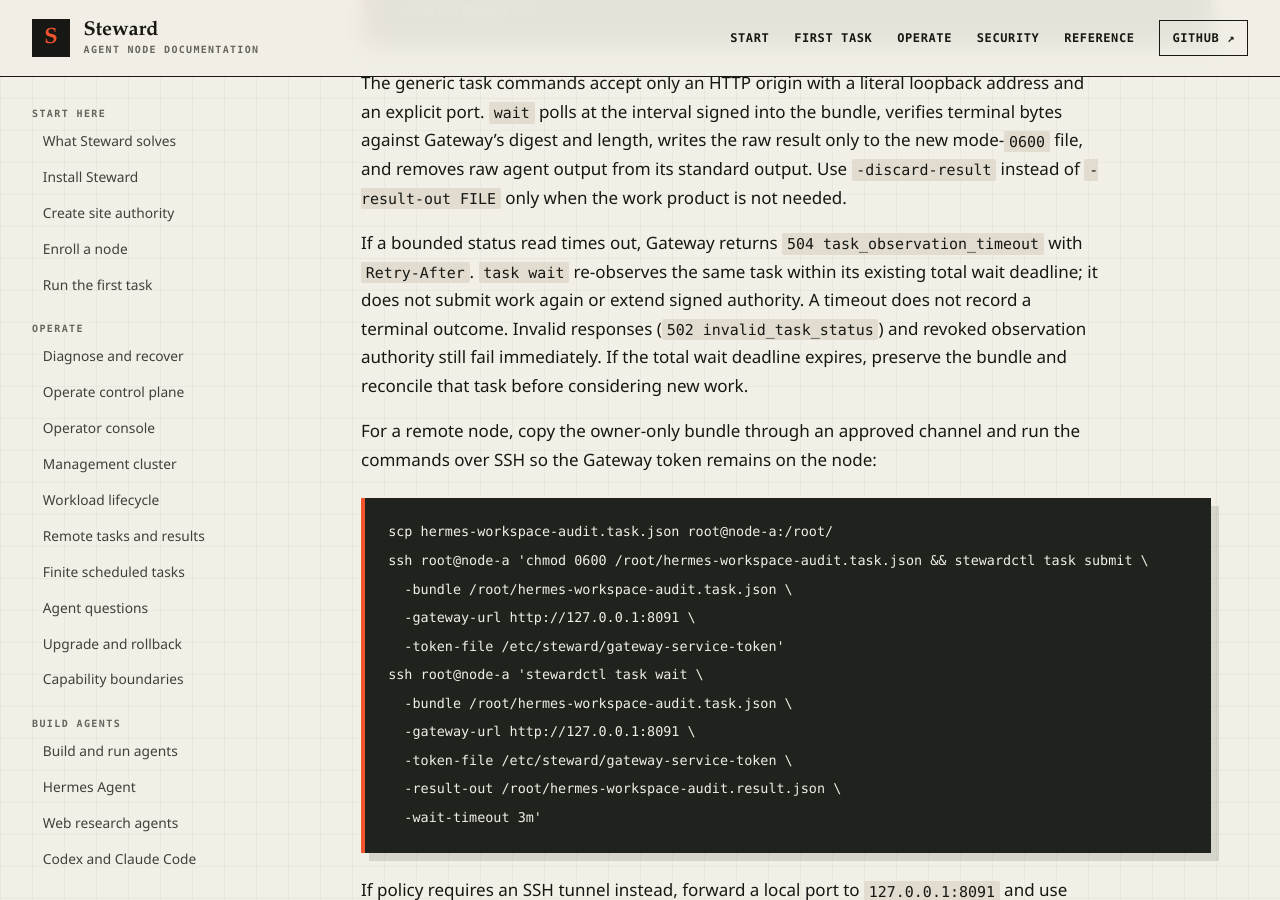
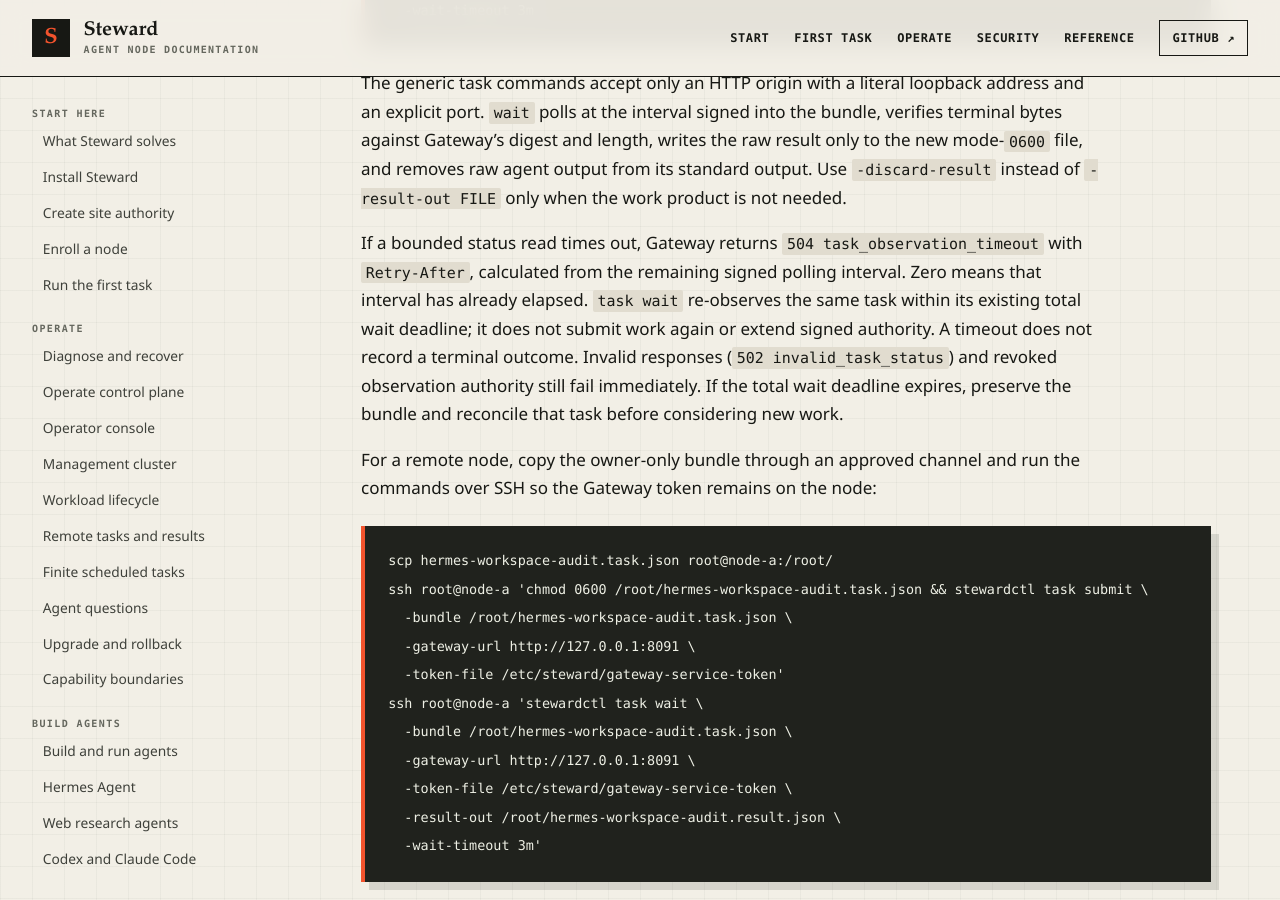
Before and after one commit to hardrails/steward, a Jekyll site: the page built from docs/guides/hermes-agent.md, in a window 1280 px wide and 900 px high, scrolled down 14718 px. Built offline with Jekyll 4.4.1, drawn with Linux system fonts in a browser that asks for light colours.

Commit message:
docs(gateway): define zero remaining observation delay

```diff
--- a/docs/guides/hermes-agent.md
+++ b/docs/guides/hermes-agent.md
@@ -549,7 +549,8 @@ Use `-discard-result` instead of `-result-out FILE` only when the work product i
 needed.
 
 If a bounded status read times out, Gateway returns `504 task_observation_timeout`
-with `Retry-After`. `task wait` re-observes the same task within its existing total
+with `Retry-After`, calculated from the remaining signed polling interval. Zero
+means that interval has already elapsed. `task wait` re-observes the same task within its existing total
 wait deadline; it does not submit work again or extend signed authority. A timeout
 does not record a terminal outcome. Invalid responses (`502 invalid_task_status`)
 and revoked observation authority still fail immediately. If the total wait
--- a/openapi/steward-gateway.v1.yaml
+++ b/openapi/steward-gateway.v1.yaml
@@ -176,11 +176,11 @@ components:
         type: string
         enum: [nosniff]
     RetryAfter:
-      description: Whole seconds until host policy permits another observation. Present for poll-interval throttling.
+      description: Whole seconds until host policy permits another observation. Present for poll-interval throttling and observation timeouts. Zero is permitted only for task_observation_timeout when the signed poll interval has already elapsed.
       schema:
         type: integer
         format: int32
-        minimum: 1
+        minimum: 0
   schemas:
     SHA256Digest:
       type: string
```
